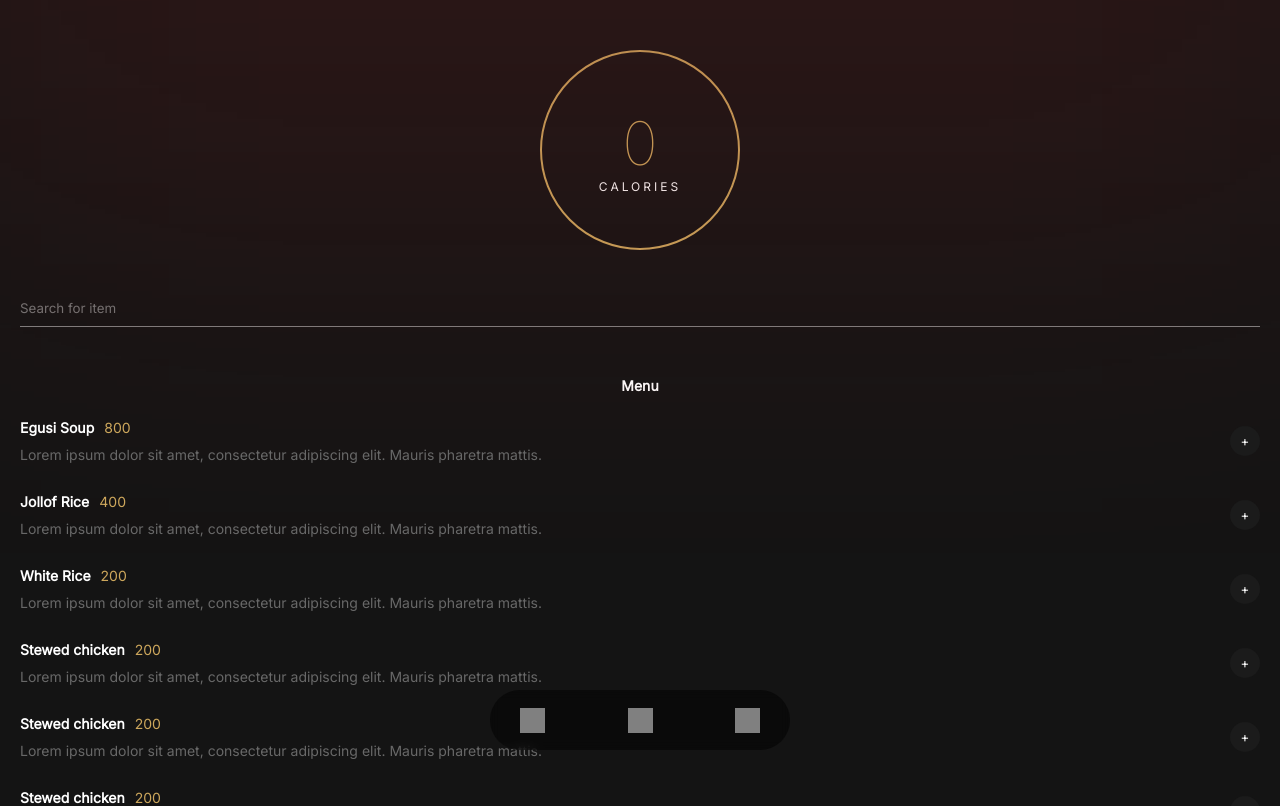
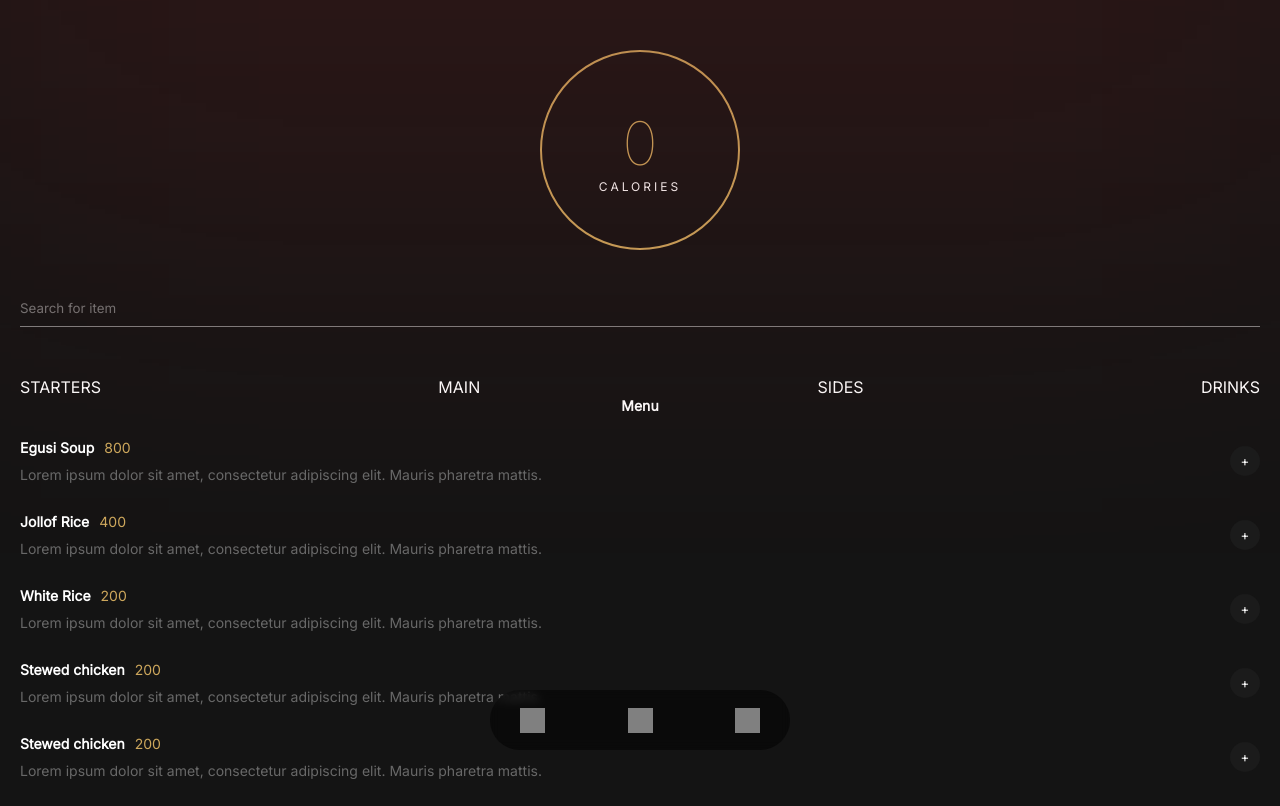
Before and after one commit to emmanuelojiji/my-enish, a React (Create React App) app: page / in a window 1280 px wide. Shown: the top 806 px of the page. Built offline with nearby package versions, Linux system fonts and the light colour scheme.

Commit message:
TabNav added

```diff
--- /dev/null
+++ b/src/components/TabNav.js
@@ -0,0 +1,12 @@
+import "./TabNav.scss";
+
+const TabNav = () => {
+  return <div className="tab-nav">
+    <span>STARTERS</span>
+    <span>MAIN</span>
+    <span>SIDES</span>
+    <span>DRINKS</span>
+  </div>;
+};
+
+export default TabNav;
--- /dev/null
+++ b/src/components/TabNav.scss
@@ -0,0 +1,6 @@
+.tab-nav {
+  display: flex;
+  justify-content: space-between;
+  min-width: 100%;
+  overflow: scroll;
+}
--- a/src/pages/CalorieCounter.js
+++ b/src/pages/CalorieCounter.js
@@ -3,6 +3,7 @@ import { useEffect, useRef, useState } from "react";
 import { ProductData } from "../productData";
 import ProductCard from "../components/ProductCard";
 import gradient from "../media/gradient.svg";
+import TabNav from "../components/TabNav";
 
 const CalorieCounter = ({ setIsNavBarVisible }) => {
   const [total, setTotal] = useState(0);
@@ -13,8 +14,7 @@ const CalorieCounter = ({ setIsNavBarVisible }) => {
   const [isSelectedProductsExpanded, setIsSelectedProductsExpanded] =
     useState(false);
 
-
-
+  const [currentView, setCurrentView] = useState("starters");
 
   return (
     <div className="calorie-counter page">
@@ -31,6 +31,8 @@ const CalorieCounter = ({ setIsNavBarVisible }) => {
         className="search"
         placeholder="Search for item"
       ></input>
+
+      <TabNav />
 
       {total > 0 && (
         <div className={`selected-items ${total > 0 ? "fade-in" : "fade-out"}`}>
```
